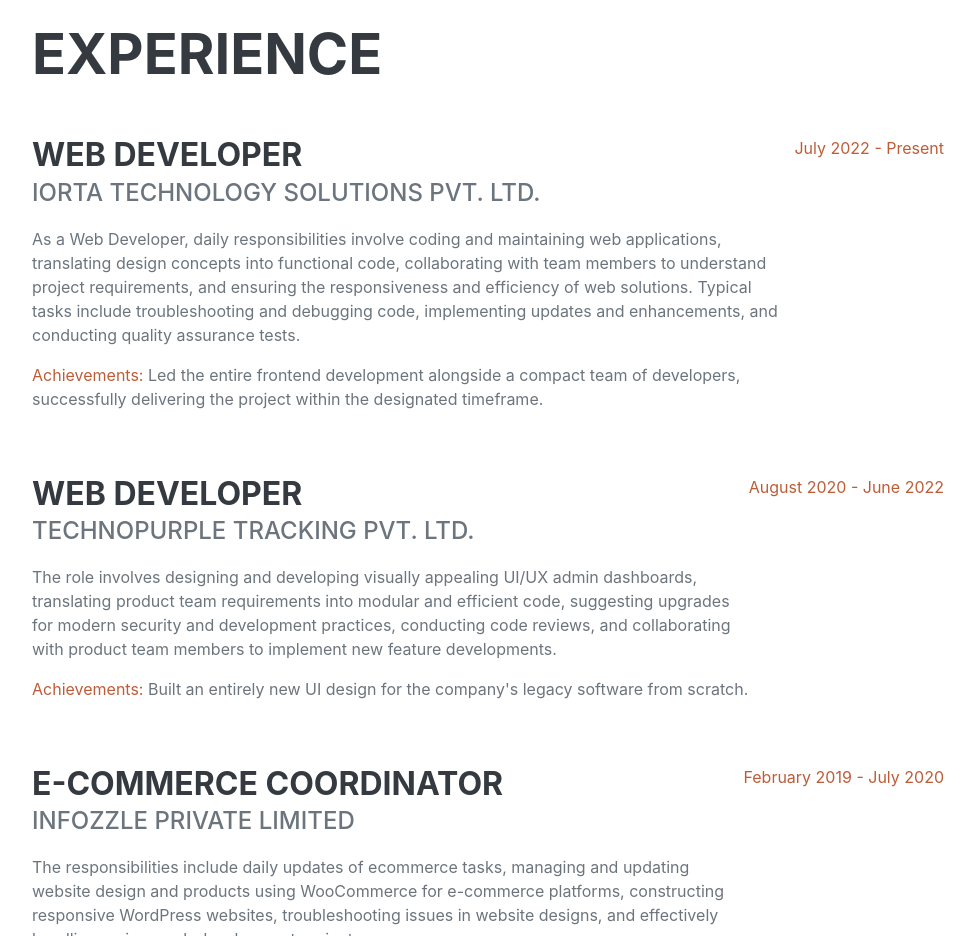
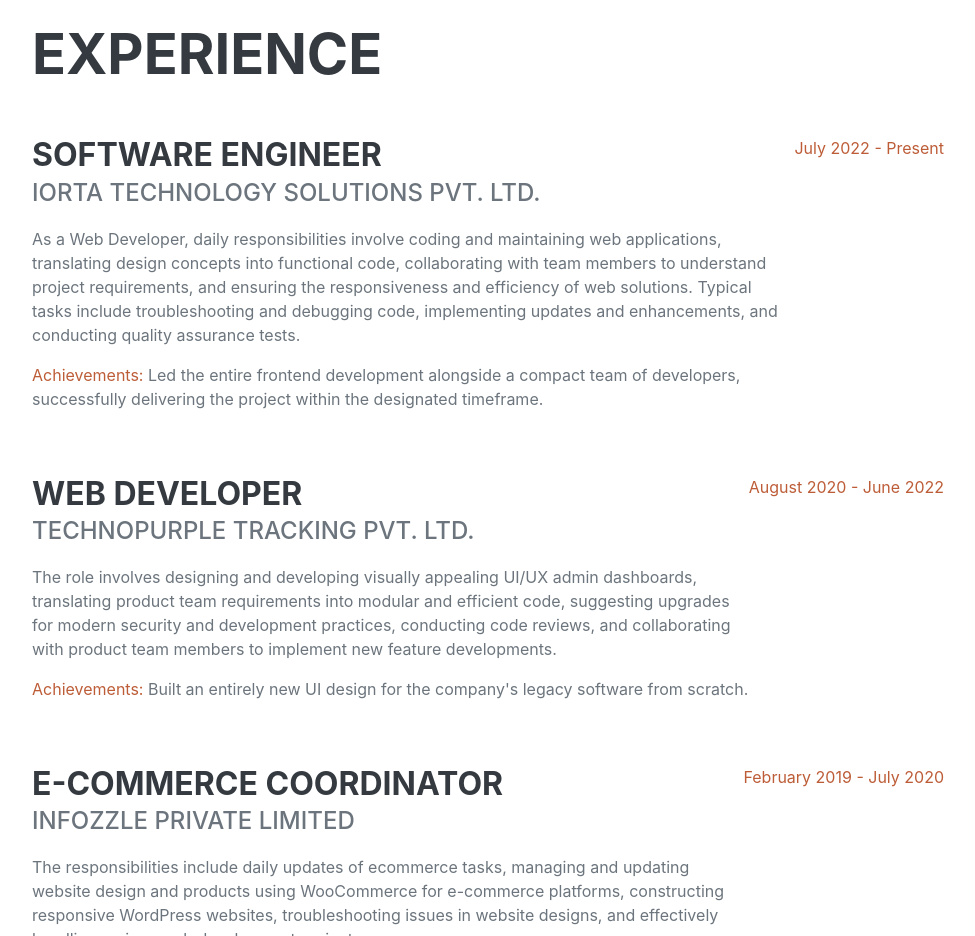
Before and after one commit to Rajkumarbitling/portfolio, a website: page src/pug/index.pug in a window 1280 px wide. Shown: the part 860-1796 px from the top of the page, without its empty margins (288-1263 px from the left). Drawn offline with nearby package versions, Linux system fonts and the light colour scheme; files that its build step writes are made by us from their sources; files whose address does not match are found by name; a web font is replaced by a local one.

Commit message:
little change

```diff
--- a/src/pug/index.pug
+++ b/src/pug/index.pug
@@ -86,7 +86,7 @@
 
                     .d-flex.flex-column.flex-md-row.justify-content-between.mb-5
                         .flex-grow-1
-                            h3.mb-0 Web Developer
+                            h3.mb-0 Software Engineer
                             .subheading.mb-3 Iorta Technology Solutions Pvt. Ltd.
                             p
                                 | As a Web Developer, daily responsibilities involve coding and maintaining web applications, translating design concepts into functional code, collaborating with team members to understand project requirements, and ensuring the responsiveness and efficiency of web solutions. Typical tasks include troubleshooting and debugging code, implementing updates and enhancements, and conducting quality assurance tests.
```
